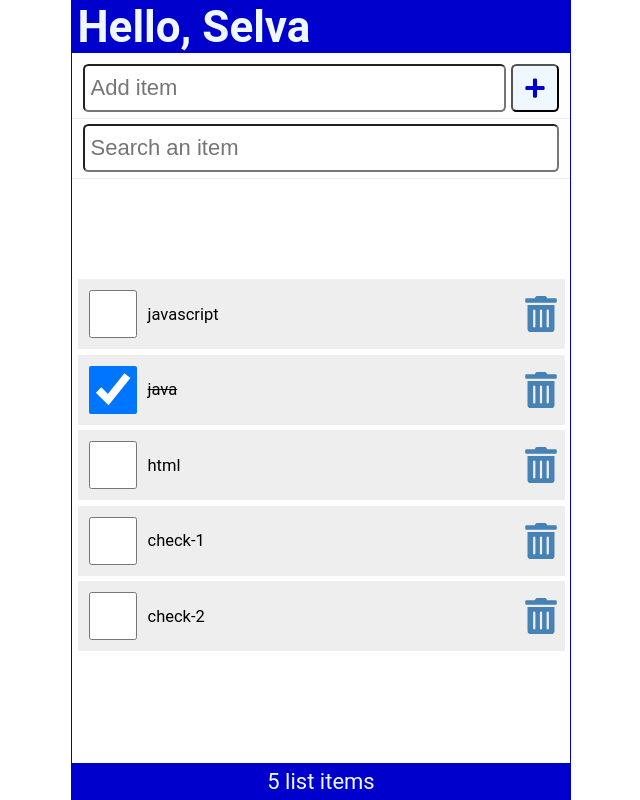
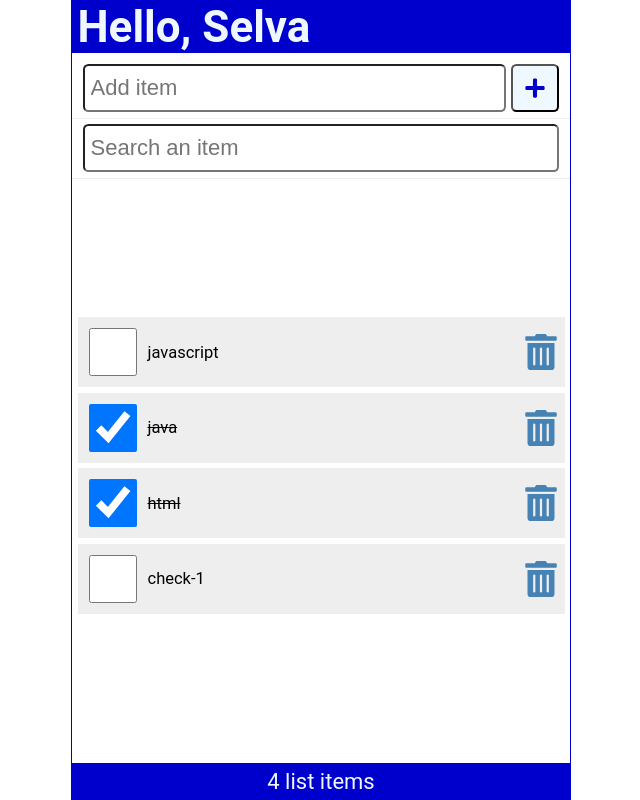
Before and after one commit to selvaG2/selva-react, a React (Create React App) app: page / in a window 1280 px wide. Shown: the whole page, without its empty margins (319-959 px from the left). Built offline with nearby package versions, Linux system fonts and the light colour scheme; data requests are answered from the project's data file.

Commit message:
CRUD DONE

```diff
--- a/data/db.json
+++ b/data/db.json
@@ -12,18 +12,13 @@
     },
     {
       "id": 3,
-      "checked": false,
+      "checked": true,
       "item": "html"
     },
     {
       "id": 4,
       "checked": false,
       "item": "check-1"
-    },
-    {
-      "id": 5,
-      "checked": false,
-      "item": "check-2"
     }
   ]
 }
--- a/src/App.js
+++ b/src/App.js
@@ -15,7 +15,7 @@
   const [newItem, setNewItem] = useState('');
   const [search, setSearch] = useState('');
   const [fetchError, setfetchError] = useState(null);
-  const [isLoading,setisLoading] =useState(true);
+  const [isLoading, setisLoading] = useState(true);
 
   useEffect(() => {
     const fetchItems = async () => {
@@ -35,10 +35,10 @@
         setisLoading(false)
       }
     }
-    setTimeout( () => {
+    setTimeout(() => {
 
       (async () => await fetchItems())()
-    },2000)
+    }, 2000)
 
 
   }, [])
@@ -50,27 +50,52 @@
     setItem(listItems)
     const postOptions = {
       method: "POST",
-      headers:{
+      headers: {
         'content-type': 'application/json'
       },
-      body :JSON.stringify(addNewItem)
+      body: JSON.stringify(addNewItem)
     }
 
-    const result = await apiRequest(API_URl,postOptions)
-    if(result) setfetchError(result)
+    const result = await apiRequest(API_URl, postOptions)
+    if (result) setfetchError(result)
   }
 
-  const handleCheck = (id) => {
+  const handleCheck = async (id) => {
     const listItems = items.map((item) =>
       item.id === id ? { ...item, checked: !item.checked } : item)
     setItem(listItems)
 
+    const myItem = listItems.filter(item => item.id === id)
+
+    const updateOptions = {
+      method: "PATCH",
+      headers: {
+        'content-type': 'application/json'
+      },
+    body: JSON.stringify({checked:myItem[0].checked})
+    }
+    const reqUrl = `${API_URl}/${id}`
+    const result = await apiRequest(reqUrl, updateOptions)
+    if (result) setfetchError(result)
+
   }
 
-  const handleDelete = (id) => {
+  const handleDelete = async (id) => {
     const listItems = items.filter((item) =>
       item.id !== id)
     setItem(listItems)
+
+    const deleteOptions = {
+      method: "DELETE",
+      headers: {
+        'content-type': 'application/json'
+      },
+      body: JSON.stringify(listItems)
+    }
+
+    const reqUrl = `${API_URl}/${id}`
+    const result = await apiRequest(reqUrl, deleteOptions)
+    if (result) setfetchError(result)
   }
 
   const handleSubmit = (e) => {
```
Also changed, not shown: 1 other file (tests, documents, lock files or other folders).
